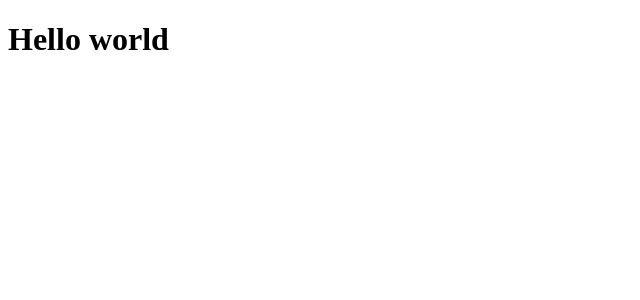
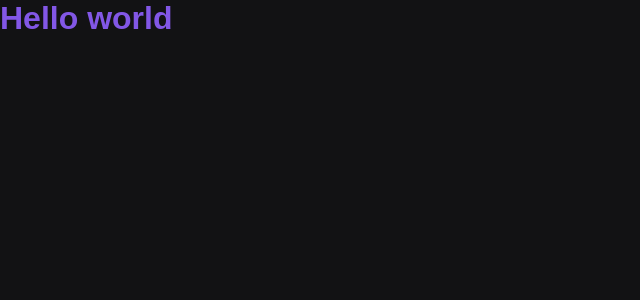
Before and after one commit to pedroksty/nextjs-estudos, a Next.js app: page / in a window 1280 px wide. Shown: the top 300 px of the page, without its empty margins (0-640 px from the left). Built offline with nearby package versions, Linux system fonts and the light colour scheme.

Commit message:
Add Global Styles

```diff
--- /dev/null
+++ b/babel.config.js
@@ -0,0 +1,4 @@
+module.exports = {
+  presets: ["next/babel"],
+  plugins: [["styled-components", { ssr: true }]],
+};
--- a/package.json
+++ b/package.json
@@ -8,13 +8,17 @@
     "start": "next start"
   },
   "dependencies": {
+    "@types/styled-components": "^5.1.3",
+    "axios": "^0.20.0",
     "next": "9.5.3",
     "react": "16.13.1",
-    "react-dom": "16.13.1"
+    "react-dom": "16.13.1",
+    "styled-components": "^5.2.0"
   },
   "devDependencies": {
     "@types/node": "^14.11.2",
     "@types/react": "^16.9.49",
+    "babel-plugin-styled-components": "^1.11.1",
     "typescript": "^4.0.3"
   }
 }
--- a/src/pages/_app.tsx
+++ b/src/pages/_app.tsx
@@ -1,3 +1,10 @@
+import GlobalStyles from "../styles/GlobalStyles";
+
 export default function MyApp({ Component, pageProps }) {
-  return <Component {...pageProps} />;
+  return (
+    <>
+      <GlobalStyles />
+      <Component {...pageProps} />
+    </>
+  );
 }
--- /dev/null
+++ b/src/pages/_document.tsx
@@ -0,0 +1,30 @@
+import Document, { DocumentContext } from "next/document";
+import { ServerStyleSheet } from "styled-components";
+
+export default class MyDocument extends Document {
+  static async getInitialProps(ctx: DocumentContext) {
+    const sheet = new ServerStyleSheet();
+    const originalRenderPage = ctx.renderPage;
+
+    try {
+      ctx.renderPage = () =>
+        originalRenderPage({
+          enhanceApp: (App) => (props) =>
+            sheet.collectStyles(<App {...props} />),
+        });
+
+      const initialProps = await Document.getInitialProps(ctx);
+      return {
+        ...initialProps,
+        styles: (
+          <>
+            {initialProps.styles}
+            {sheet.getStyleElement()}
+          </>
+        ),
+      };
+    } finally {
+      sheet.seal();
+    }
+  }
+}
--- a/src/pages/index.tsx
+++ b/src/pages/index.tsx
@@ -1,9 +1,9 @@
-import Head from "next/head";
+import { Title } from "../styles/pages/Home";
 
 export default function Home() {
   return (
     <div>
-      <h1>Hello world</h1>
+      <Title>Hello world</Title>
     </div>
   );
 }
--- /dev/null
+++ b/src/styles/GlobalStyles.ts
@@ -0,0 +1,16 @@
+import { createGlobalStyle } from "styled-components";
+
+export default createGlobalStyle`
+  * {
+    margin: 0;
+    padding: 0;
+  }
+
+  body {
+    background: #121214;
+    color: #fff;
+    font-family: Arial, Helvetica, sans-serif;
+  }
+
+
+`;
--- /dev/null
+++ b/src/styles/pages/Home.ts
@@ -0,0 +1,5 @@
+import styled from "styled-components";
+
+export const Title = styled.h1`
+  color: #8257e6;
+`;
```
Also changed, not shown: 1 other file (tests, documents, lock files or other folders).
